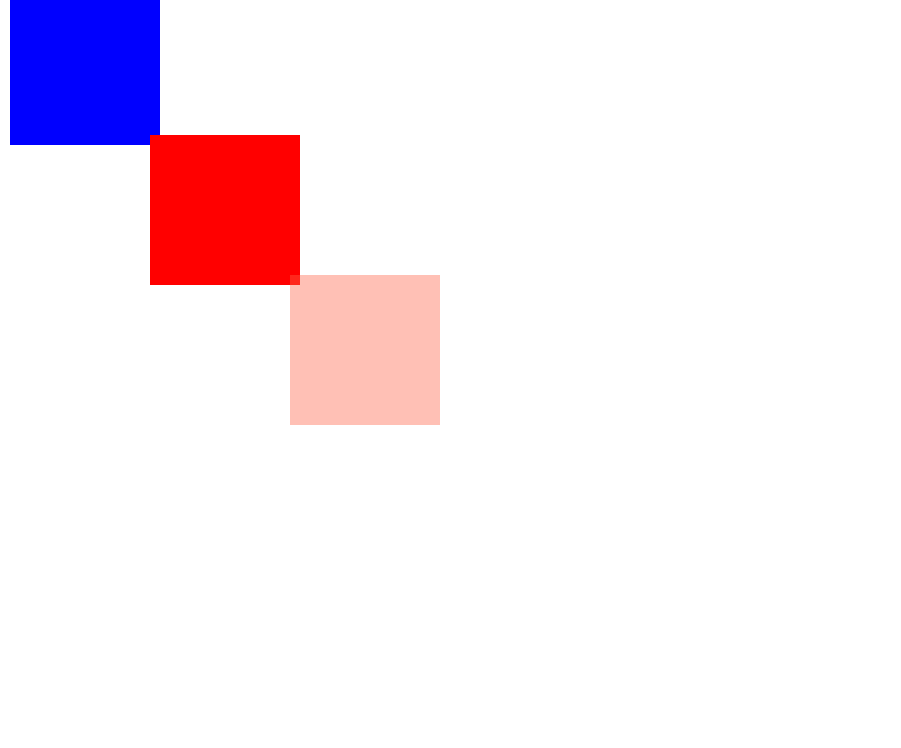
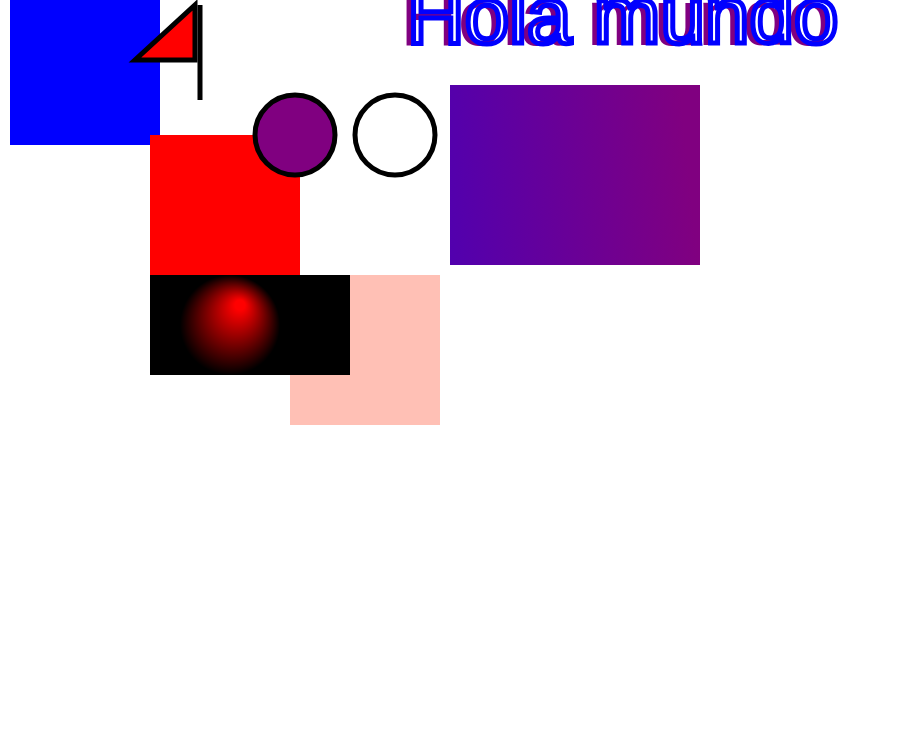
Before and after one commit to Julio14sk/Programacion-avanzada-canvas-ValdovinosJulio, a plain HTML site: page index.html in a window 1280 px wide. Shown: the part 52-800 px from the top of the page, without its empty margins (0-901 px from the left). Drawn offline with Linux system fonts and the light colour scheme.

Commit message:
Update index.html

```diff
--- a/index.html
+++ b/index.html
@@ -49,6 +49,53 @@
 
 
         ctx.lineWidth = 5;
+        ctx.fillStyle = 'red'
+        ctx.beginPath();
+        ctx.moveTo(195,20);
+        ctx.lineTo(195,75);
+        ctx.lineTo(135,75);
+        ctx.fill();
+        ctx.closePath();
+        ctx.stroke();
+
+        ctx.beginPath();
+        ctx.moveTo(200,20);
+        ctx.lineTo(200,115);
+        ctx.closePath();
+        ctx.stroke();
+
+        ctx.fillStyle = 'purple'
+        ctx.beginPath();
+        ctx.arc(295,150,40,0,2*Math.PI);
+        ctx.fill();
+        ctx.stroke();
+
+        ctx.beginPath();
+        ctx.arc(395,150,40,0,2*Math.PI);
+        ctx.stroke();
+
+        ctx.fillStyle = 'purple'
+        ctx.font = "80px Arial"
+        ctx.fillText("Hola mundo",400,60);
+
+        ctx.strokeStyle = 'blue'
+        ctx.strokeText("Hola mundo",407,58);
+
+        var grd = ctx.createLinearGradient(680,100,3,170);
+        grd.addColorStop(0,'purple');
+        grd.addColorStop(1,'blue');
+
+        ctx.fillStyle = grd;
+        ctx.fillRect(450,100,250,180);
+
+        var grd2 = ctx.createRadialGradient(240,320,5,230,340,50);
+        grd2.addColorStop(0,'red');
+        grd2.addColorStop(1,'black');
+
+        ctx.fillStyle = grd2;
+        ctx.fillRect(150,290,200,100);
+
+        var img=document.getElementById()
 
     </script>
 
```
